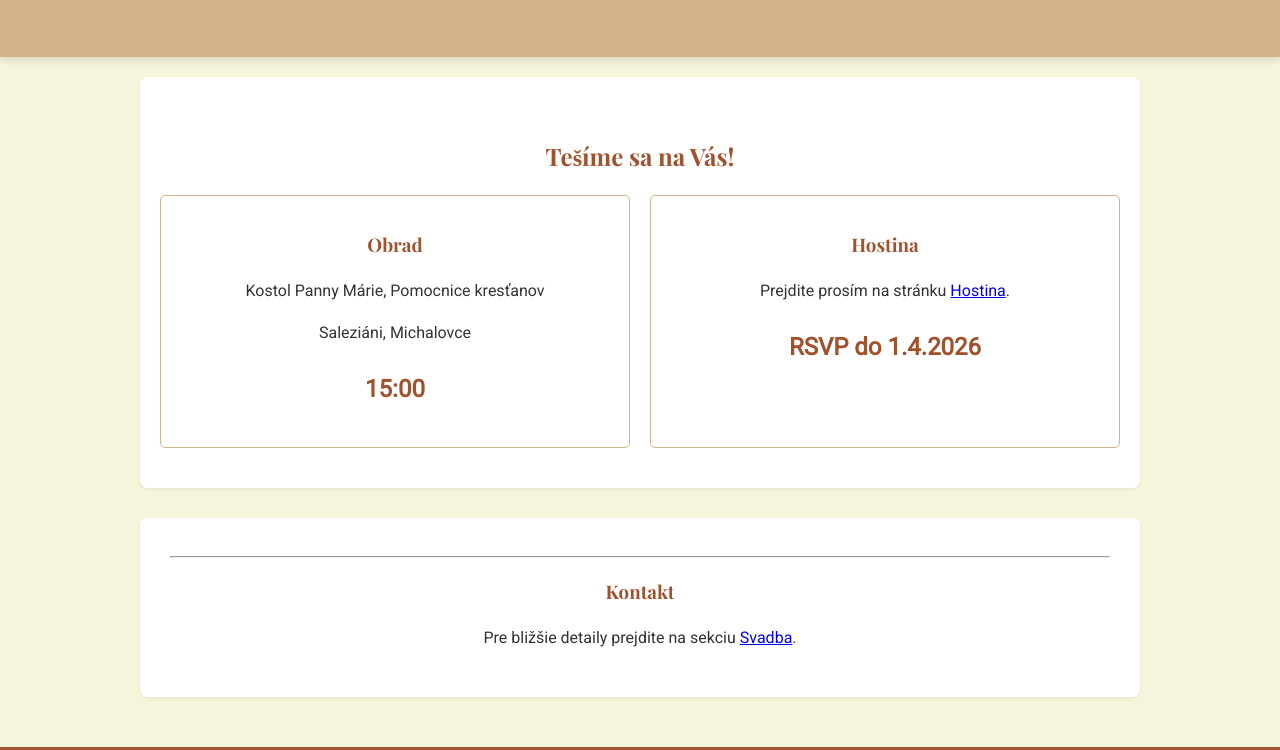
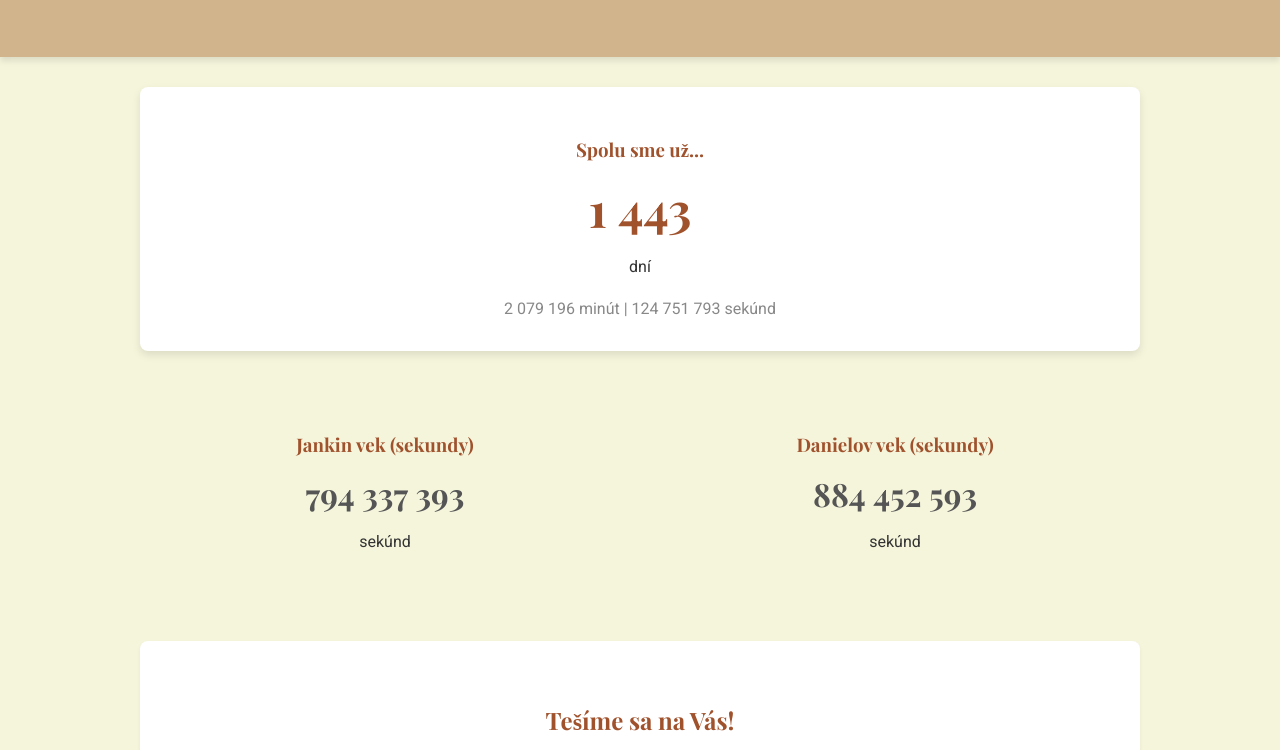
Before and after one commit to nafurtjedno/nafurt.jedno.github.io, a plain HTML site: page index.html in a window 1280 px wide. Shown: the part 643-1393 px from the top of the page. Drawn offline with nearby package versions, Linux system fonts and the light colour scheme.

Commit message:
counter našich vekov a vztahu

```diff
--- a/index.html
+++ b/index.html
@@ -28,11 +28,40 @@
         <h2 id="countdown">000 dní 00:00:00</h2>
         <p class="date">1. MÁJ 2026</p>
 
-        <div id="countdown-details" class="countdown-details"></div>
+        <div id="countdown-details" class="countdown-details">
+            </div>
+    </div>
+  </header>
+
+  <section class="personal-counters container">
+
+      <div class="relationship-counter">
+          <h3 class="counter-heading">Spolu sme už...</h3>
+          <div id="relationship-days" class="big-number">0</div>
+          <p>dní</p>
+          <div class="small-details">
+              <span id="relationship-minutes">0</span> minút |
+              <span id="relationship-seconds">0</span> sekúnd
+          </div>
       </div>
-    </header>
 
-    <main class="container">
+      <div class="age-counters-grid">
+
+          <div class="age-card">
+              <h3 class="counter-heading">Jankin vek (sekundy)</h3>
+              <div id="janka-seconds" class="big-number seconds-style">0</div>
+              <p>sekúnd</p>
+          </div>
+
+          <div class="age-card">
+              <h3 class="counter-heading">Danielov vek (sekundy)</h3>
+              <div id="daniel-seconds" class="big-number seconds-style">0</div>
+              <p>sekúnd</p>
+          </div>
+
+      </div>
+  </section>
+  <main class="container">
       <section class="info-section">
         <h2>Tešíme sa na Vás!</h2>
         <div class="details-grid">
--- a/script.js
+++ b/script.js
@@ -68,7 +68,48 @@ const countdownFunction = setInterval(function () {
   document.getElementById("countdown-details").innerHTML = detailsHTML;
 }, 1000);
 
-// ... Zvyšok súboru script.js zostáva nezmenený ...
+// === OSOBNÉ POČÍTADLÁ (Vek a Vzťah) ===
+
+// Konštanty pre dôležité dátumy
+const relationshipStart = new Date("November 18, 2021 20:00:00").getTime();
+const jankaBirthday = new Date("August 31, 2000 00:00:00").getTime();
+const danielBirthday = new Date("October 23, 1997 00:00:00").getTime(); // Predpokladáme 23.10.1997
+
+function updatePersonalCounters() {
+    const now = new Date().getTime();
+
+    // --- 1. Doba Vzťahu ---
+    let relationshipTime = now - relationshipStart;
+
+    const relDays = Math.floor(relationshipTime / (1000 * 60 * 60 * 24));
+    const relMinutes = Math.floor(relationshipTime / (1000 * 60));
+    const relSeconds = Math.floor(relationshipTime / 1000);
+
+    // Formátovanie s medzerou (pre tisíce)
+    const formatNumber = (num) => num.toLocaleString('sk-SK');
+
+    document.getElementById('relationship-days').innerText = formatNumber(relDays);
+    document.getElementById('relationship-minutes').innerText = formatNumber(relMinutes);
+    document.getElementById('relationship-seconds').innerText = formatNumber(relSeconds);
+
+    // --- 2. Vek v sekundách ---
+
+    // Jankin vek
+    const jankaAgeSeconds = Math.floor((now - jankaBirthday) / 1000);
+    document.getElementById('janka-seconds').innerText = formatNumber(jankaAgeSeconds);
+
+    // Danielov vek
+    const danielAgeSeconds = Math.floor((now - danielBirthday) / 1000);
+    document.getElementById('daniel-seconds').innerText = formatNumber(danielAgeSeconds);
+}
+
+// === AKTUALIZÁCIA - Spustenie funkcie ===
+
+// Nastavte interval pre osobné počítadlá
+const personalCountersInterval = setInterval(updatePersonalCounters, 1000);
+
+// Spustenie prvýkrát po načítaní
+document.addEventListener('DOMContentLoaded', updatePersonalCounters);
 
 // === Kontrola Hesla ===
 
@@ -142,5 +183,3 @@ function prevImage(galleryId) {
   let prevIndex = (currentIndex - 1 + images.length) % images.length;
   showImage(galleryId, prevIndex);
 }
-
-// ... Zvyšné funkcie (toggleMenu, checkPassword, countdownFunction) zostávajú bez zmeny ...
--- a/style.css
+++ b/style.css
@@ -54,6 +54,64 @@ h3 {
   display: inline-block;
   padding: 10px 30px;
   border-radius: 5px;
+}
+
+/* === OSOBNÉ POČÍTADLÁ (Pod Headerom) === */
+.personal-counters {
+  text-align: center;
+  padding: 30px 20px;
+}
+
+.relationship-counter {
+  background-color: white;
+  padding: 30px;
+  margin-bottom: 40px;
+  border-radius: 8px;
+  box-shadow: 0 4px 8px rgba(0, 0, 0, 0.1);
+}
+
+.counter-heading {
+  color: var(--primary-color);
+  margin-bottom: 15px;
+}
+
+.big-number {
+  font-family: 'Playfair Display', serif;
+  font-size: 3em;
+  font-weight: 700;
+  color: var(--primary-color);
+  line-height: 1.2;
+}
+
+.seconds-style {
+  font-size: 2em; /* Sekundy sú menšie, aby sa zmestili */
+  color: #555;
+}
+
+.small-details {
+  margin-top: 10px;
+  color: #888;
+}
+
+/* GRID pre vek */
+.age-counters-grid {
+  display: flex;
+  justify-content: space-between;
+  gap: 20px;
+}
+
+.age-card {
+  flex: 1;
+  background-color: var(--background-color);
+  padding: 20px;
+  border-radius: 8px;
+}
+
+/* Responsivita pre vek */
+@media (max-width: 600px) {
+  .age-counters-grid {
+      flex-direction: column; /* Kartičky pod sebou na mobiloch */
+  }
 }
 
 /* Pridajte do style.css */
```
